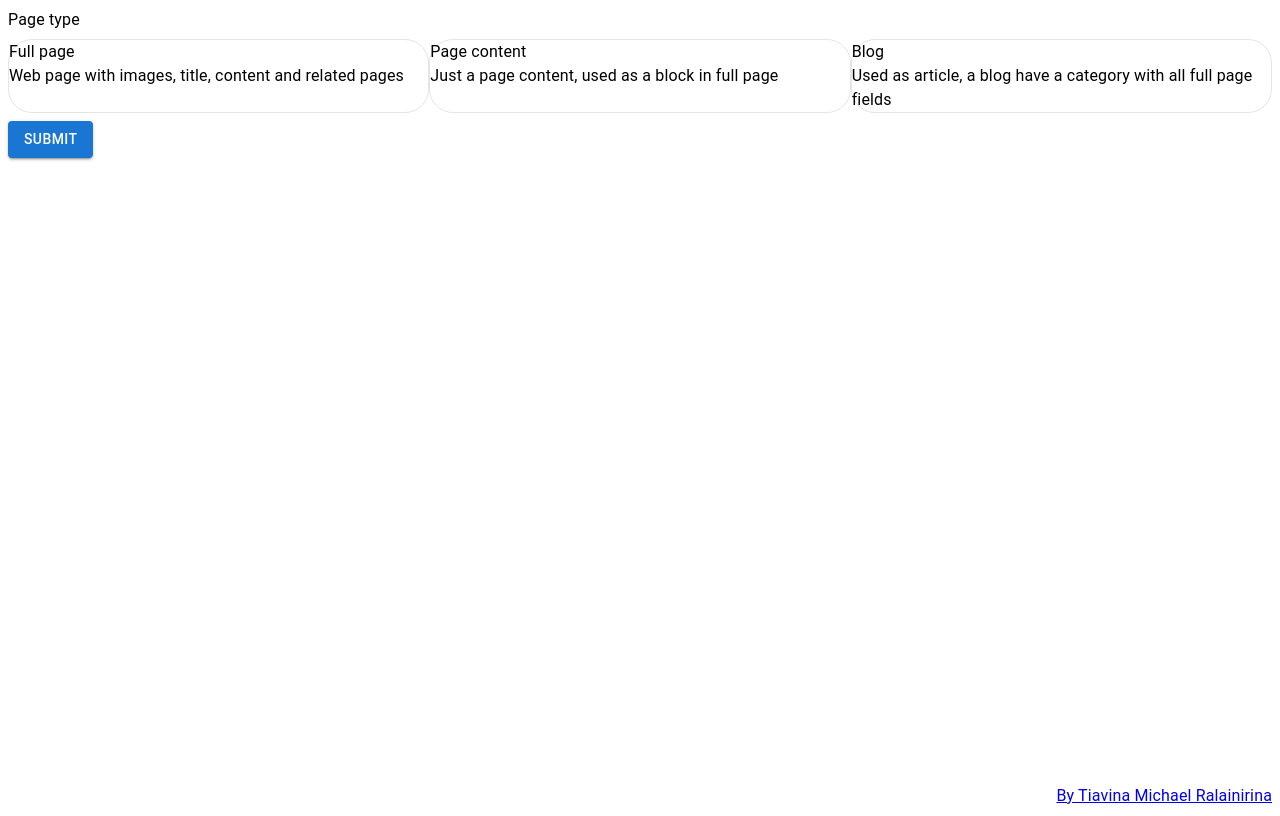
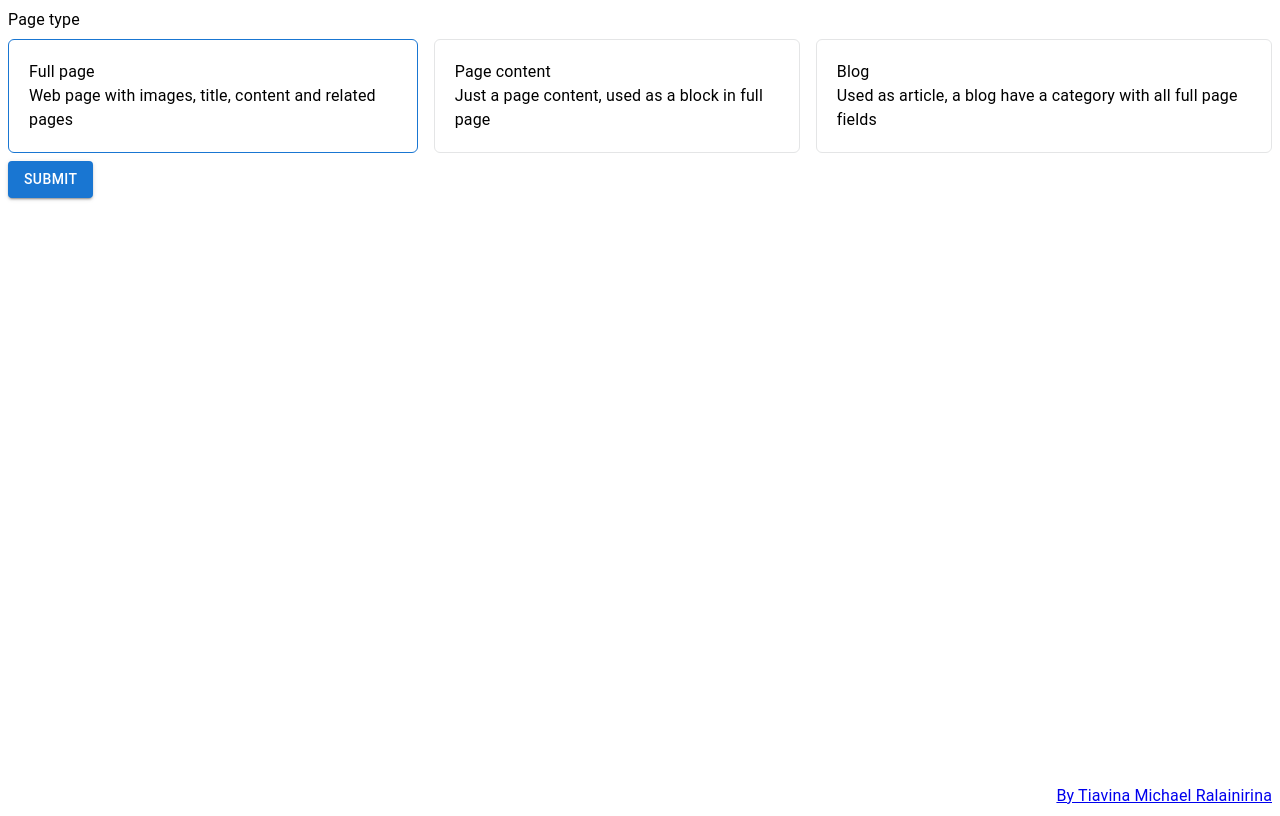
Before and after one commit to tiavina-mika/card-radio-mui-react-hook-form, a React (Create React App) app in the folder src/: page / in a window 1280 px wide. Built offline with nearby package versions, Linux system fonts and the light colour scheme; the HTML template or start-up script is replaced by a standard one.

Commit message:
animate card on hover and when checked

```diff
--- a/src/components/CardRadioInput.tsx
+++ b/src/components/CardRadioInput.tsx
@@ -1,6 +1,6 @@
 import { FC, useEffect, useState } from "react";
 
-import { Box, Stack, Typography } from "@mui/material";
+import { Box, Stack, styled, Typography } from "@mui/material";
 import { ICardRadio } from "../types/appTypes";
 
 // -------------- styled dropzone -------------- //
@@ -22,11 +22,32 @@ import { ICardRadio } from "../types/appTypes";
 const sx = {
   card: {
     flex: 1,
-    borderRadius: 6,
+    borderRadius: 1,
     border: "1px solid #e4e5e6",
-    backgroundColor: "#fff"
+    backgroundColor: "#fff",
+    padding: 20 / 6
   }
 };
+
+type HeaderProps = {
+  checked: boolean;
+};
+
+const StyledCard = styled(Box, {
+  shouldForwardProp: (prop) => prop !== "checked"
+})<HeaderProps>(({ theme, checked }) => ({
+  borderRadius: 6,
+  borderWidth: 1,
+  borderStyle: "solid",
+  borderColor: checked ? theme.palette.primary.main : "#e4e5e6",
+  backgroundColor: "#fff",
+  padding: 20,
+  cursor: "pointer",
+  transition: "all 0.15s ease-in",
+  "&:hover": {
+    borderColor: theme.palette.primary.main
+  }
+}));
 
 type Props = {
   onChange: (...event: any[]) => void;
@@ -47,12 +68,13 @@ const CardRadioInput: FC<Props> = ({ onChange, value, options }) => {
   };
 
   return (
-    <Stack direction="row">
+    <Stack direction="row" spacing={2}>
       {options.map((option: ICardRadio, index: number) => (
-        <Box
+        <StyledCard
           key={option.value + index}
-          sx={sx.card}
+          // sx={sx.card}
           onClick={() => onChecked(option.value)}
+          checked={options[0].value === option.value}
         >
           <Stack>
             <Typography>{option.label}</Typography>
@@ -62,7 +84,7 @@ const CardRadioInput: FC<Props> = ({ onChange, value, options }) => {
               <Typography>{option.description}</Typography>
             </Box>
           )}
-        </Box>
+        </StyledCard>
       ))}
     </Stack>
   );
```
